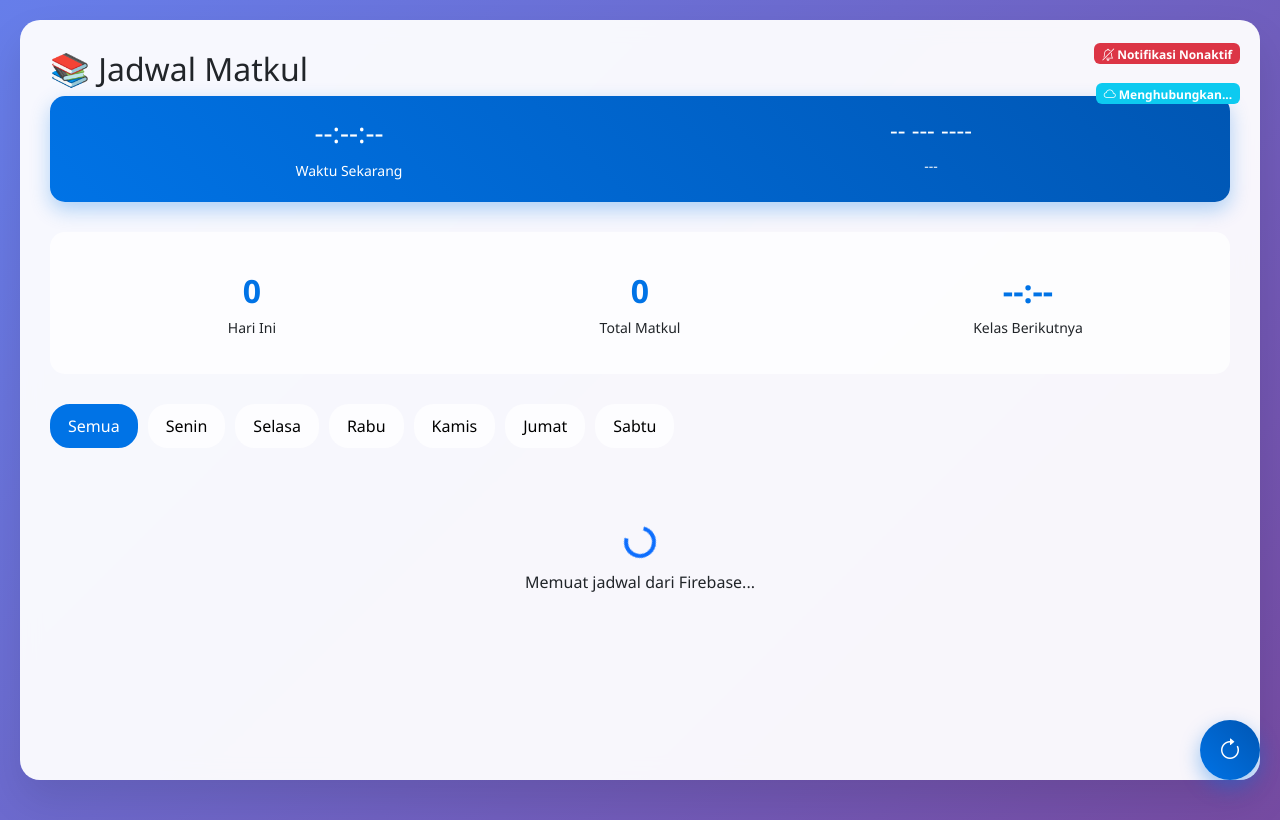
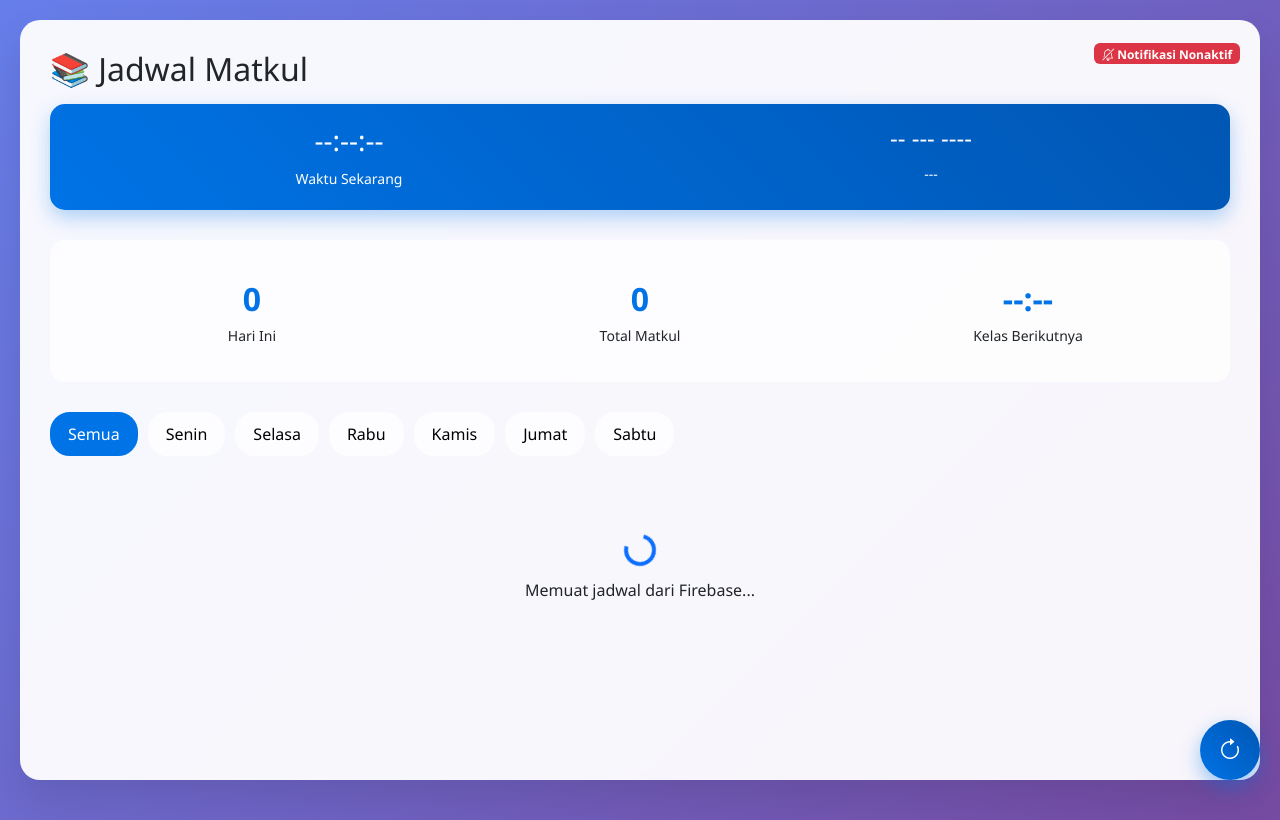
Before and after one commit to aldijm17/matkul-1c-AWP, a plain HTML site: page index.html in a window 1280 px wide. Drawn offline with nearby package versions, Linux system fonts and the light colour scheme; a script that the page names is missing.

Commit message:
command firebase status

```diff
--- a/index.html
+++ b/index.html
@@ -198,14 +198,14 @@
         </div>
 
         <!-- Status Firebase -->
-        <div class="firebase-status">
+        <!-- <div class="firebase-status">
             <div class="badge bg-info" id="firebaseStatus">
                 <i class="bi bi-cloud"></i> Menghubungkan...
             </div>
-        </div>
+        </div> -->
 
         <!-- Header dengan Jam -->
-            <h2 class="mb-2">📚 Jadwal Matkul</h2>
+            <h2 class="mb-3">📚 Jadwal Matkul</h2>
         <div class="time-display">
             <div class="row">
                 <div class="col-6">
```
